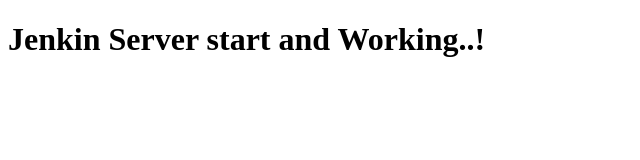
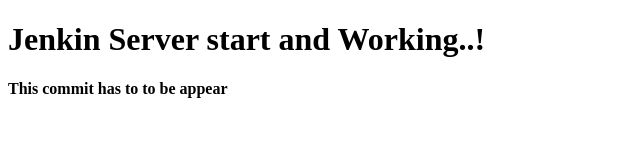
Before and after one commit to udayrockstar/jenkins-test, a plain HTML site: page index.html in a window 1280 px wide. Shown: the whole page, without its empty margins (0-640 px from the left). Drawn offline with Linux system fonts and the light colour scheme.

Commit message:
test 5 min commit

```diff
--- a/index.html
+++ b/index.html
@@ -6,5 +6,6 @@
     </head>
     <body>
         <h1>Jenkin Server start and Working..!</h1>
+        <h4>This commit has to to be appear</h4>
     </body>
 </html>
```
